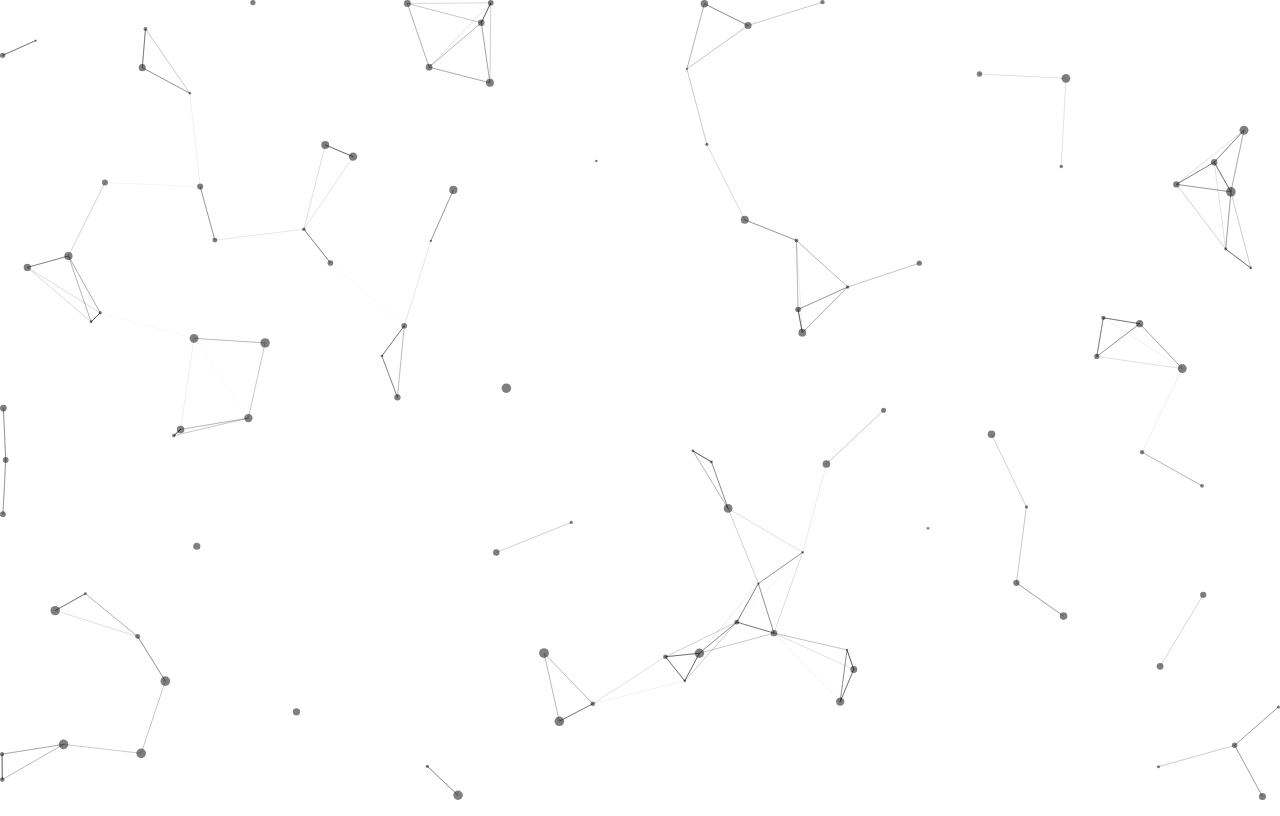
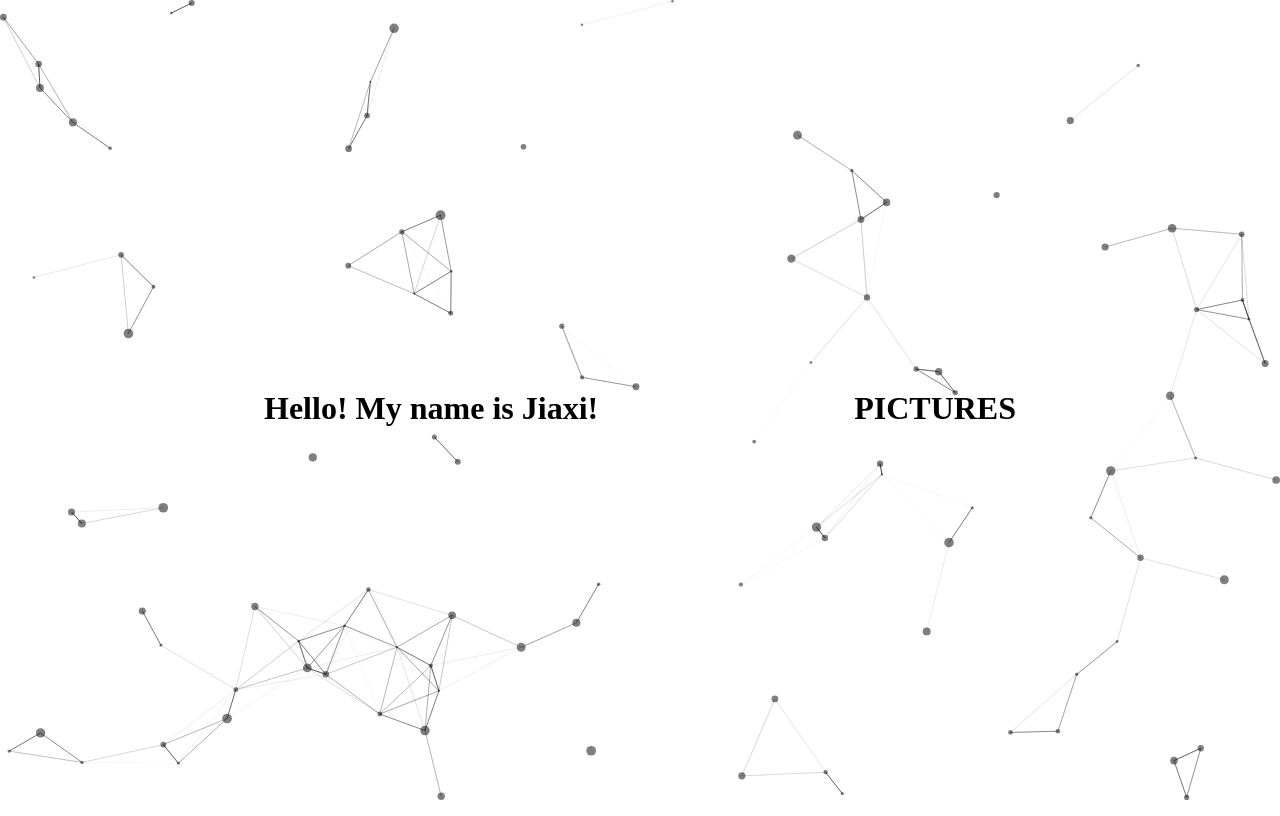
Before and after one commit to Jiaxi-Wu-Dev/portfolio-project, a React (Vite) app: page / in a window 1280 px wide. Built offline with nearby package versions, Linux system fonts and the light colour scheme.

Commit message:
added text to homepage and centered it

```diff
--- a/src/App.tsx
+++ b/src/App.tsx
@@ -1,11 +1,13 @@
 import "./App.css";
 import LinksParticles from "./components/LinksParticles";
+import Homepage from "./components/Homepage/Homepage";
 
 function App() {
   return (
     <>
       <div>
         <LinksParticles />
+        <Homepage />
       </div>
     </>
   );
--- /dev/null
+++ b/src/components/Homepage/Homepage.css
@@ -0,0 +1,7 @@
+#homepage {
+  display: flex;
+  flex-direction: row;
+  justify-content: space-evenly;
+  align-items: center;
+  height: 100vh;
+}
--- /dev/null
+++ b/src/components/Homepage/Homepage.tsx
@@ -0,0 +1,15 @@
+import React from "react";
+import "./Homepage.css";
+
+export default function Homepage() {
+  return (
+    <div id="homepage">
+      <div>
+        <h1>Hello! My name is Jiaxi!</h1>
+      </div>
+      <div>
+        <h1> PICTURES</h1>
+      </div>
+    </div>
+  );
+}
--- a/src/components/LinksParticles.tsx
+++ b/src/components/LinksParticles.tsx
@@ -32,6 +32,7 @@ const LinksParticles = () => {
             value: "#FFF",
           },
         },
+        fullScreen: { zIndex: -10 },
         fpsLimit: 120,
         interactivity: {
           events: {
```
